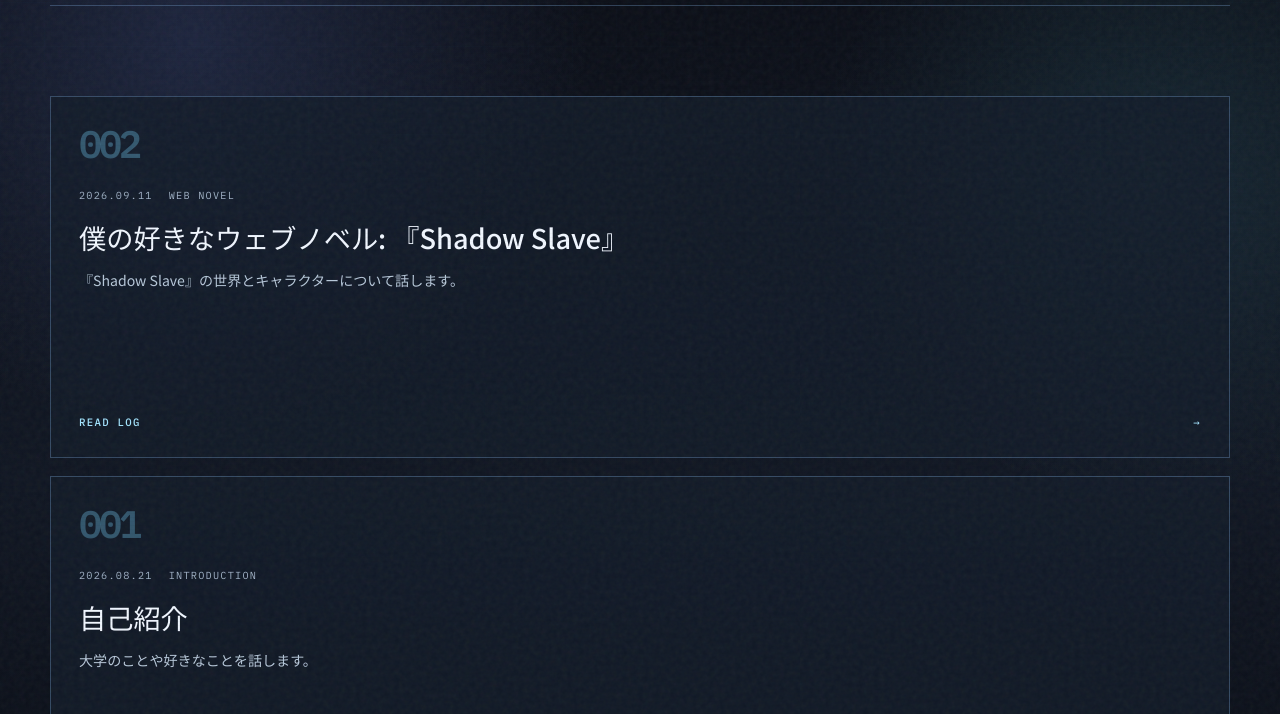
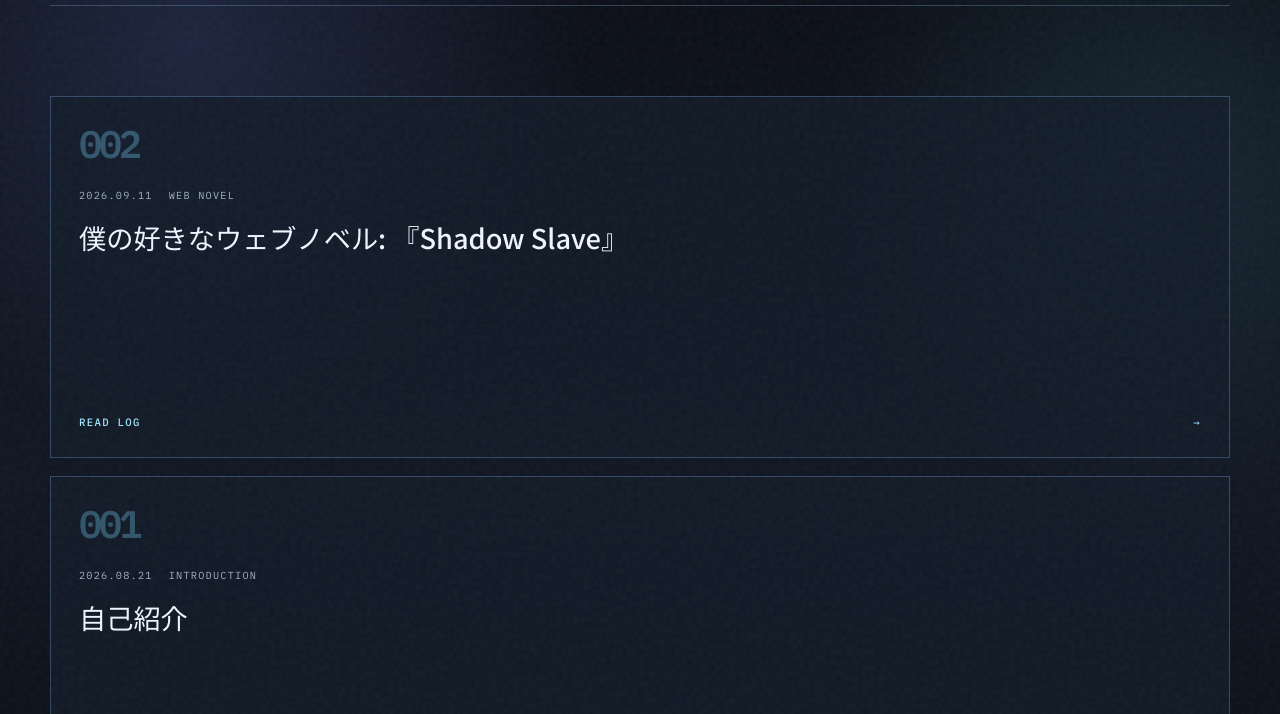
Before and after one commit to JacobSchreck/japanese-blog, a website: page index.html in a window 1280 px wide. Shown: the part 86-800 px from the top of the page. Drawn offline with Linux system fonts and the light colour scheme.

Commit message:
removed description

```diff
--- a/index.html
+++ b/index.html
@@ -27,7 +27,7 @@
         <a class="post-link" href="posts/002-favorite-web-novel-shadow-slave.html">
           <div class="post-number">002</div>
           <div class="post-meta"><span>2026.09.11</span><span>WEB NOVEL</span></div>
-          <h3>僕の好きなウェブノベル: 『Shadow Slave』</h3><p>『Shadow Slave』の世界とキャラクターについて話します。</p>
+          <h3>僕の好きなウェブノベル: 『Shadow Slave』</h3>
           <div class="post-footer"><span>READ LOG</span><span>→</span></div>
         </a>
       </article>
@@ -35,7 +35,7 @@
         <a class="post-link" href="posts/001-self-introduction.html">
           <div class="post-number">001</div>
           <div class="post-meta"><span>2026.08.21</span><span>INTRODUCTION</span></div>
-          <h3>自己紹介</h3><p>大学のことや好きなことを話します。</p>
+          <h3>自己紹介</h3>
           <div class="post-footer"><span>READ LOG</span><span>→</span></div>
         </a>
       </article>
--- a/scripts/build-posts.js
+++ b/scripts/build-posts.js
@@ -98,7 +98,7 @@ const renderCard = (post, featured = false) => `      <article class="post-card$
         <a class="post-link" href="posts/${filename(post)}">
           <div class="post-number">${post.id}</div>
           <div class="post-meta"><span>${escapeHtml(post.date)}</span><span>${escapeHtml(post.category)}</span></div>
-          <h3>${escapeHtml(post.title)}</h3><p>${escapeHtml(post.summary)}</p>
+          <h3>${escapeHtml(post.title)}</h3>
           <div class="post-footer"><span>READ LOG</span><span>→</span></div>
         </a>
       </article>`;
```
